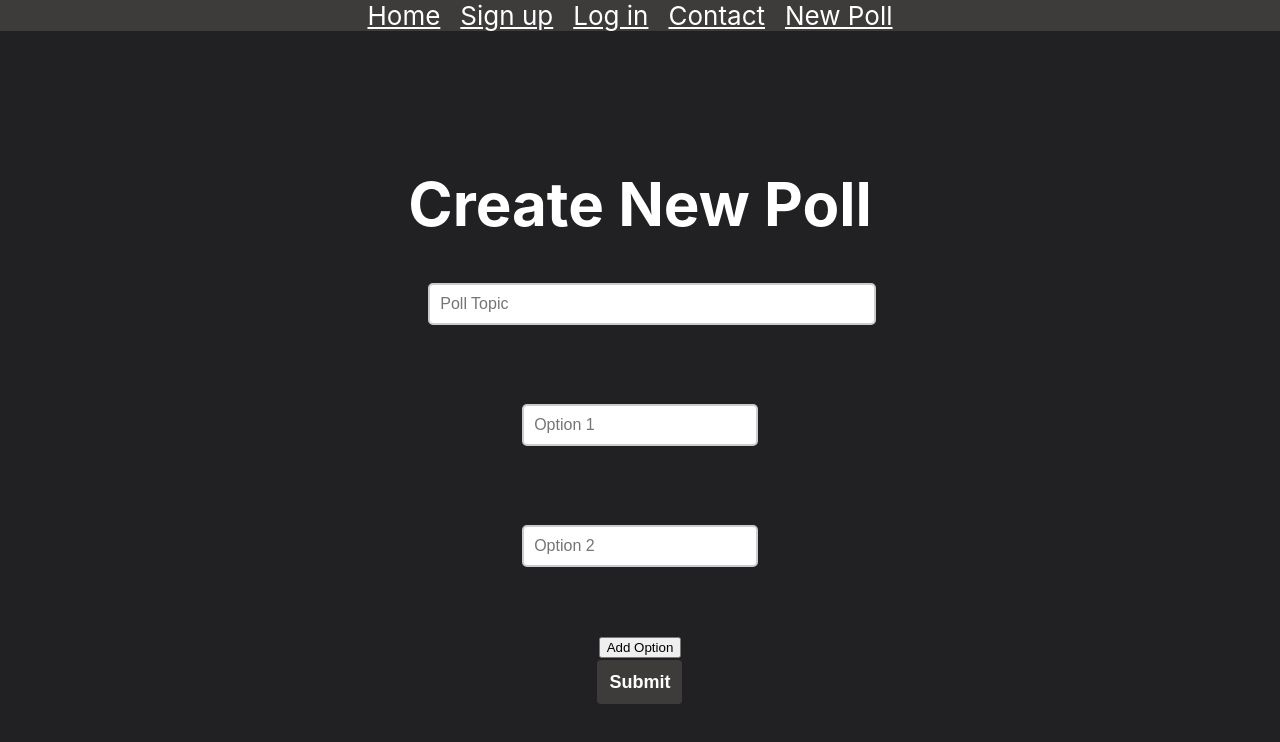
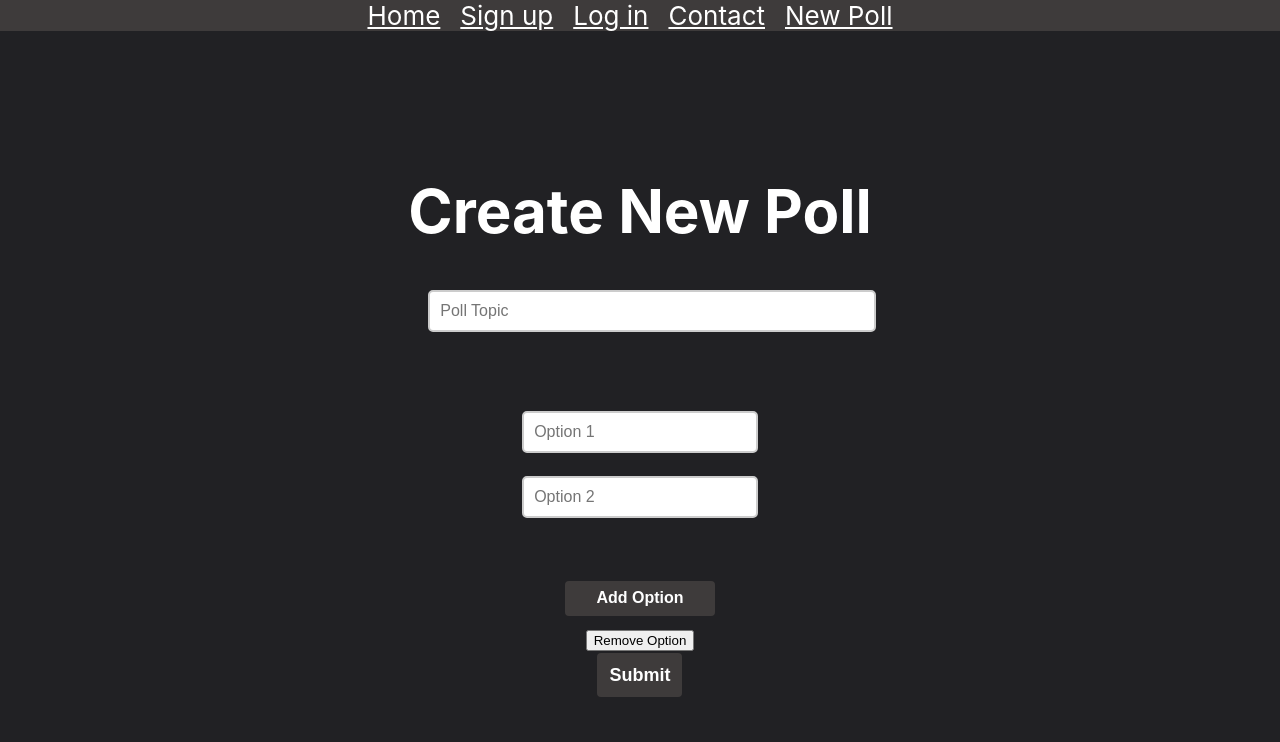
Before and after one commit to Cazazazoo/cpsc362-finalproject, a React (Create React App) app in the folder website/: page /newPoll in a window 1280 px wide. Shown: the top 742 px of the page. Built offline with nearby package versions, Linux system fonts and the light colour scheme.

Commit message:
Add and Remove Options Created Connie Zhu 11/02/23

```diff
--- a/website/src/newpoll.css
+++ b/website/src/newpoll.css
@@ -36,3 +36,15 @@
     font-size: 16px; /* Increase the font size */
     outline: none; /* Remove the default outline */
   }
+
+.add-option-button {
+  background-color: #3e3b3b;
+  color: white;
+  height: 35px;
+  width: 150px;
+  border: none;
+  border-radius: 4px;
+  font-weight: bold;
+  font-size: medium;
+  cursor: pointer;
+}
--- a/website/src/newpoll.js
+++ b/website/src/newpoll.js
@@ -1,8 +1,8 @@
 import React from 'react';
 import { useEffect } from 'react';
-import './newpoll.css';
-
-
+import { useState } from 'react';
+import Axios from 'axios';
+import './Newpoll.css';
 
 function NewPoll () {
     // Function to set the page title
@@ -13,26 +13,75 @@ function NewPoll () {
       setPageTitle("New Poll");
     }, []);
 
+    // Keep track of the number of options the poll being created has, default of 2
+    const [optionCount, setOptionCount] = useState(2);
+
+    // Add options to poll
     const handleAddOption = () => {
-      const form = document.getElementById("createNewPoll");
-      const newInput = document.createElement("input");
-      newInput.type = "text";
-      newInput.className = "poll-input";
-      newInput.name = `option${form.elements.length - 2}`;
-      newInput.autofocus = true;
-      newInput.placeholder = `Option ${form.elements.length - 2}`;
-      newInput.required = true;
-      form.insertBefore(newInput, document.querySelector(".add-option-button"));
+      // Maximum of 6 options
+      if (optionCount < 6) {
+        setOptionCount(optionCount + 1);
+      } else {
+        alert("You've reached the maximum number of options (6).");
+      }
     };
 
+    // Remove options from poll
+    const handleRemoveOption = (e) => {
+      // Only allow removal when there are more than 2 options
+      if (optionCount > 2) {
+        setOptionCount(optionCount - 1);
+      }
+    };
+
+
+    // pollTopic and setTopic, which will hold the current state value and a function to update that state. useState(''):
+    // This is a call to the useState hook. It initializes the state variable pollTopic with an initial value of an empty string ('').
+    // The setTopic function is used to update the value of pollTopic.
+    const [pollTopic, setTopic] = useState('');
+    const [pollOptions, setPollOptions] = useState('');
+    const [pollData, setPollData] = useState({});
+
+    // get user input for the topic of the poll
+    const handleTopicChange = (e) => {
+      setTopic(e.target.value);
+    };
+
+    // still figuring this out
+    const handleOptionsChange = (e) => {
+      setPollOptions(e.target.value);
+    };
+
+    // submit poll
     const handleSubmit = (e) => {
       e.preventDefault();
-      // You can handle form submission here, for example, by sending the data to a server.
+
+      // Prepare the poll data to send to the server
+      const pollData = {
+        topic: pollTopic,
+        options: pollOptions.split(',').map((option) => option.trim()),
+      };
+
+      // Make an HTTP POST request to send the data to the server
+      Axios
+        .post('http://localhost:3000/newPoll', pollData) // Adjust the URL to match your backend route
+        .then((response) => {
+          // Handle the response from the server (e.g., display a success message)
+          alert('Added poll to JSON.');
+          // Clear the form fields if needed
+          setTopic('');
+          setPollOptions('');
+        })
+        .catch((error) => {
+          // Handle any errors (e.g., display an error message)
+          alert('An error occurred while creating the poll.');
+          console.error(error);
+        });
     };
 
     return (
       <div className='new-poll-container'>
-        <form
+        <form onSubmit={handleSubmit}
           className="poll-form"
           id="createNewPoll"
         >
@@ -42,38 +91,36 @@ function NewPoll () {
               type="text"
               className="poll-form-topic"
               name="topic"
+              value={pollTopic}
+              onChange={handleTopicChange}
               autofocus
               placeholder="Poll Topic"
               required
             ></input>
           </div>
           <br/>
-          <div className="poll-input-group">
+        {/* Render option input fields dynamically based on optionCount */}
+        {Array.from({ length: optionCount }).map((_, index) => (
+          <div className="poll-input-group" key={index}>
             <input
               type="text"
               className="poll-input"
-              name="option1"
-              autofocus
-              placeholder="Option 1"
+              name={`option${index + 1}`}
+              autoFocus
+              placeholder={`Option ${index + 1}`}
               required
-            ></input>
+            />
           </div>
-          <br/>
-          <div className="poll-input-group">
-            <input
-              type="text"
-              className="poll-input"
-              name="option2"
-              autofocus
-              placeholder="Option 2"
-              required
-            ></input>
-          </div>
+          ))}
           <br />
           <button className="add-option-button" type="button" onClick={handleAddOption}>
             Add Option
           </button>
           <br/>
+          <button className="remove-option-button" type="button" onClick={handleRemoveOption}>
+            Remove Option
+          </button>
+          < br/>
           <button className="poll-button" type="submit">
             {/* give it a random 4 number combination */}
             {" "}
@@ -81,6 +128,7 @@ function NewPoll () {
           </button>
           <p class="form__text">
           </p>
+
         </form>
       </div>
     );
```
Also changed, not shown: 1 other file (tests, documents, lock files or other folders).
